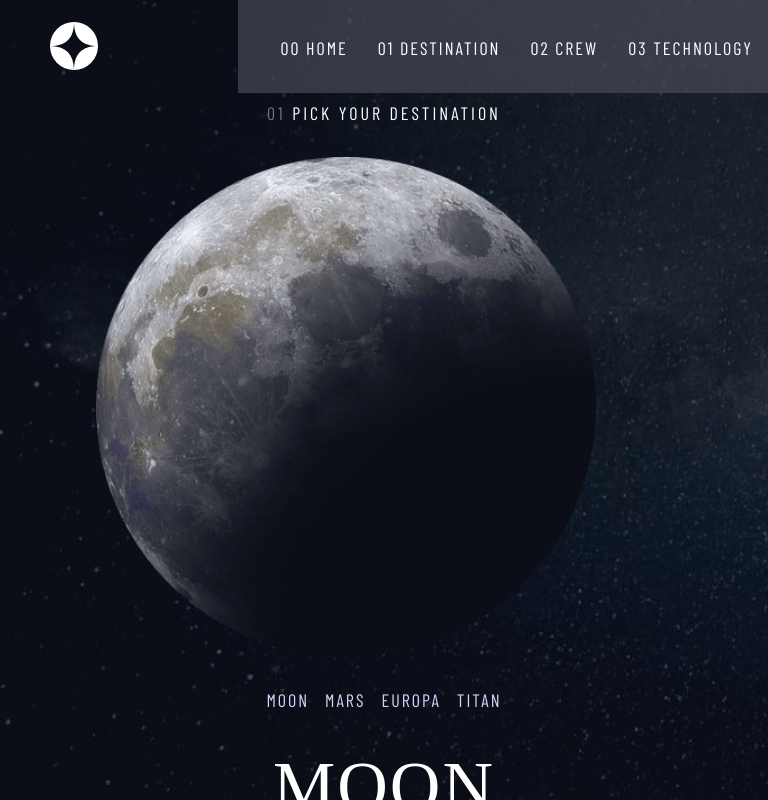
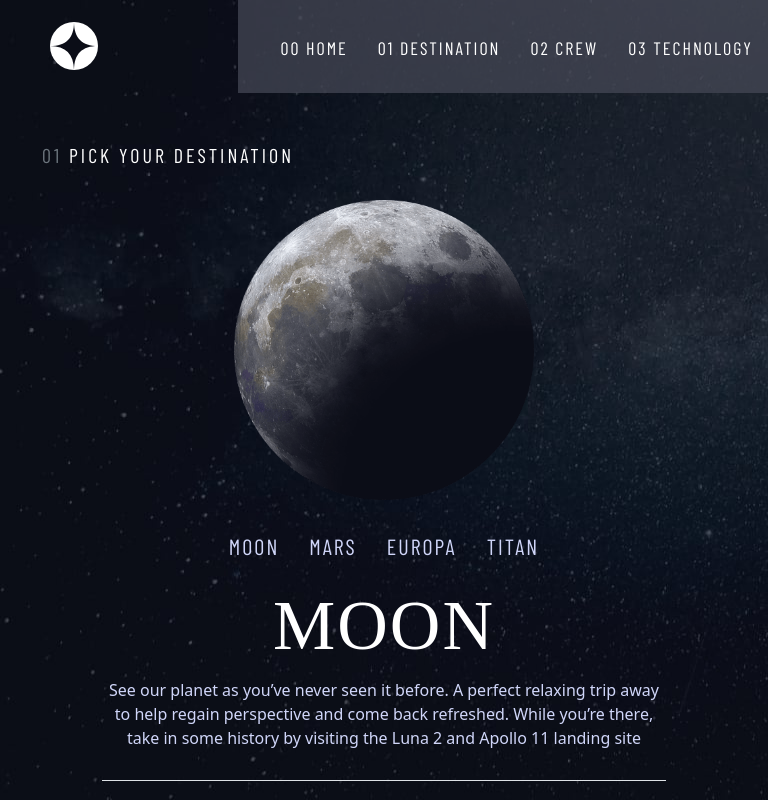
Before and after one commit to lawrenceprieto/space-tourism, a React (Vite) app: page /destination in a window 768 px wide. Shown: the top 800 px of the page. Built offline with nearby package versions, Linux system fonts and the light colour scheme; a web font is replaced by a local one.

Commit message:
update on tablet size

```diff
--- a/src/pages/destination.jsx
+++ b/src/pages/destination.jsx
@@ -53,17 +53,17 @@ function DestinationPage() {
     return(
         <>
             <div className="body-dp">
-                <div className="container">
+                <div className="container-fluid">
                     <div className="headline"><span className="text-secondary">01</span> pick your destination</div>
-                    <div className="">
+                    <div className="dest-cont">
                         <div className="img-cont">
                             <img src={state.imageSrc} className="imgsrc" alt="europa" />
                         </div>
                         <div className="">
-                            <div className="d-flex gap-3 navs">
+                            <div className="d-flex navs">
                                 {
                                     destinations.map((destination,index) => (
-                                        <div className="navs" onClick={() => handleClick(destination)} key={index}>
+                                        <div className="" onClick={() => handleClick(destination)} key={index}>
                                             {destination.title}
                                         </div>
                                     ))
--- a/src/styles/destination.css
+++ b/src/styles/destination.css
@@ -21,12 +21,15 @@
 
 .img-cont {
     padding: 30px 60px 30px 60px;
+    text-align: center;
+    display: flex;
+    justify-content: center;
+    align-items: center;
 }
 
 .imgsrc {
     height: auto;
     width: 100%;
-    max-width: 500px;
 }
 
 .navs {
@@ -36,6 +39,7 @@
     color: #D0D6F9;
     text-transform: uppercase;
     justify-content: center;
+    gap: 20px;
     margin-bottom: 10px;
 }
 
@@ -80,10 +84,10 @@
 
 @media (max-width: 640px) {
     .body-dp {
-      background-image: url('/src/assets/destination/background-destination-mobile.jpg');
-      background-repeat: no-repeat;
-      background-size: cover;
-      width: 100%;
+        background-image: url('/src/assets/destination/background-destination-mobile.jpg');
+        background-repeat: no-repeat;
+        background-size: cover;
+        width: 100%;
     }
 }
 
@@ -93,6 +97,30 @@
       background-repeat: no-repeat;
       background-size: cover;
       width: 100vw;
+    }
+    .headline {
+        text-align: left;
+        margin-top: 40px;
+        padding-left: 20px;
+        font-size: 20px;
+    }
+    .imgsrc {
+        min-width: 300px;
+        max-width: 300px;
+    }
+    .img-cont {
+        padding: 30px 150px 30px 150px;
+    }
+    .dest-cont {
+        padding: 0 80px;
+    }
+    .distance-time {
+        flex-direction: row;
+        gap: 70px;
+    }
+    .navs {
+        gap: 30px;
+        font-size: 22px;
     }
 }
 
--- a/src/styles/navbar.css
+++ b/src/styles/navbar.css
@@ -5,7 +5,8 @@
     display: flex;
     align-items: center;
     justify-content: space-between;
-    position: fixed;
+    /* position: fixed; */
+    position: absolute;
     width: 100%;
     padding-left: 50px;
 }
```
